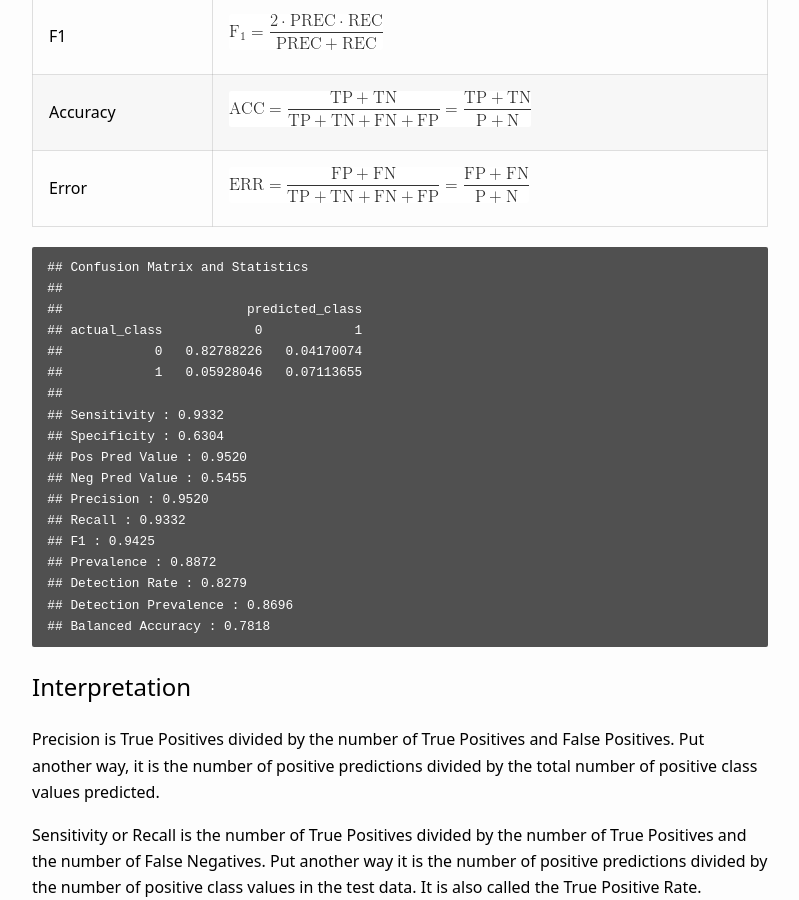
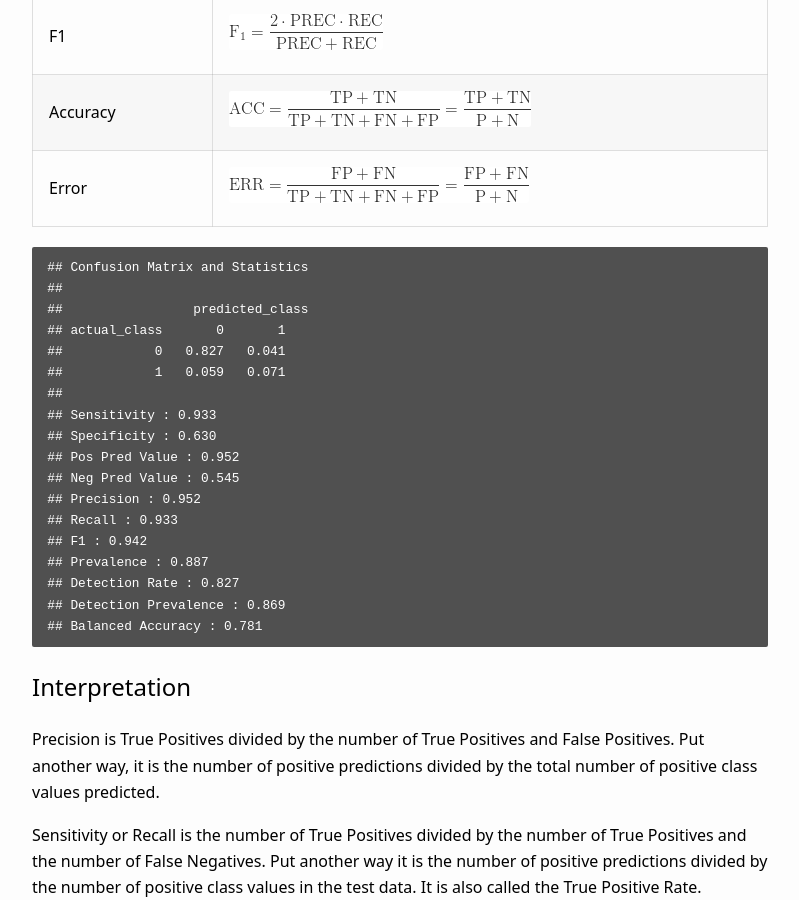
Before and after one commit to Nonprofit-Open-Data-Collective/machine_learning_mission_codes, a Jekyll site: the page built from docs/accuracy.md, in a window 1280 px wide and 900 px high, scrolled down 1959 px. Shown: the whole window, without its empty margins (240-1039 px from the left). Built offline with Jekyll 4.4.1, drawn with Linux system fonts in a browser that asks for light colours.

Commit message:
Update accuracy.md

````diff
--- a/docs/accuracy.md
+++ b/docs/accuracy.md
@@ -44,22 +44,22 @@ Some commmon fit metrics
 ```
 ## Confusion Matrix and Statistics
 ##
-##                        predicted_class
-## actual_class            0            1
-##            0   0.82788226   0.04170074
-##            1   0.05928046   0.07113655
+##                 predicted_class
+## actual_class       0       1
+##            0   0.827   0.041
+##            1   0.059   0.071
 ##
-## Sensitivity : 0.9332
-## Specificity : 0.6304
-## Pos Pred Value : 0.9520
-## Neg Pred Value : 0.5455
-## Precision : 0.9520
-## Recall : 0.9332
-## F1 : 0.9425
-## Prevalence : 0.8872
-## Detection Rate : 0.8279
-## Detection Prevalence : 0.8696
-## Balanced Accuracy : 0.7818
+## Sensitivity : 0.933
+## Specificity : 0.630
+## Pos Pred Value : 0.952
+## Neg Pred Value : 0.545
+## Precision : 0.952
+## Recall : 0.933
+## F1 : 0.942
+## Prevalence : 0.887
+## Detection Rate : 0.827
+## Detection Prevalence : 0.869
+## Balanced Accuracy : 0.781
 ```
 
 
````
